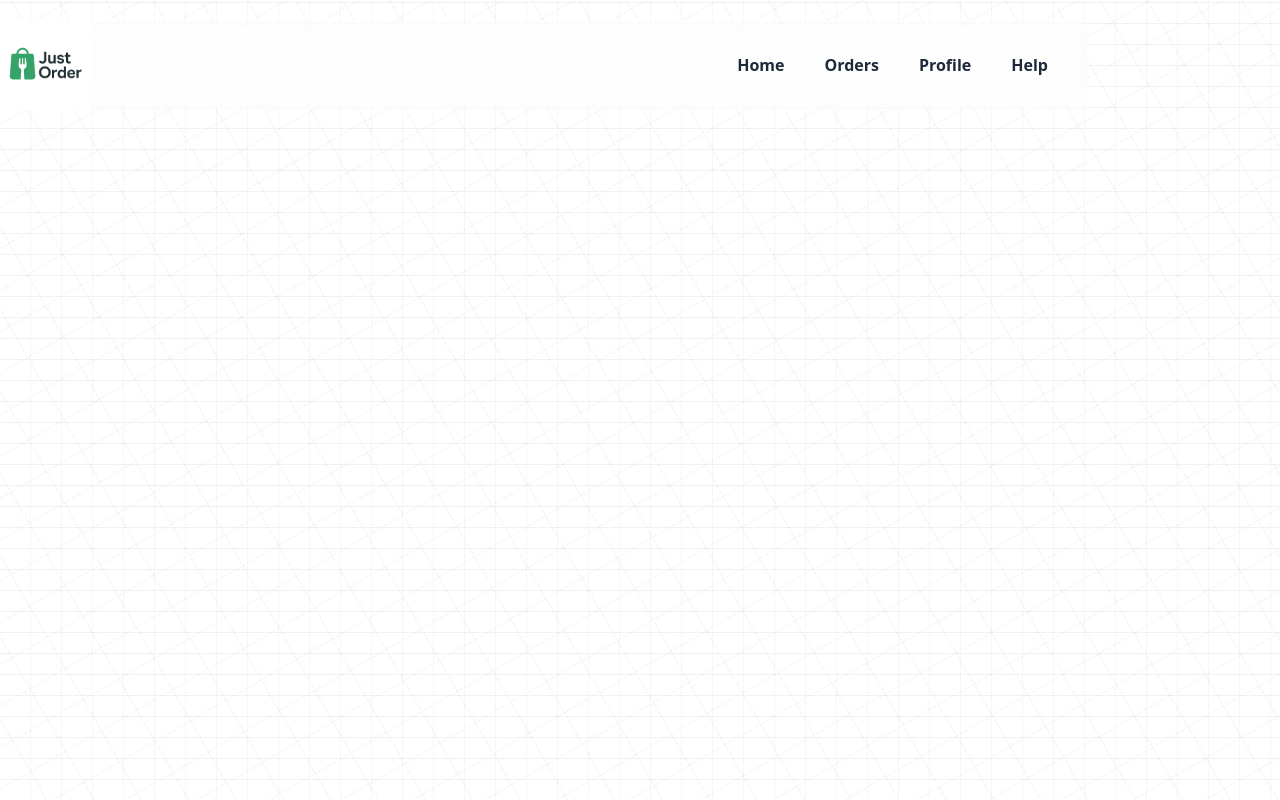
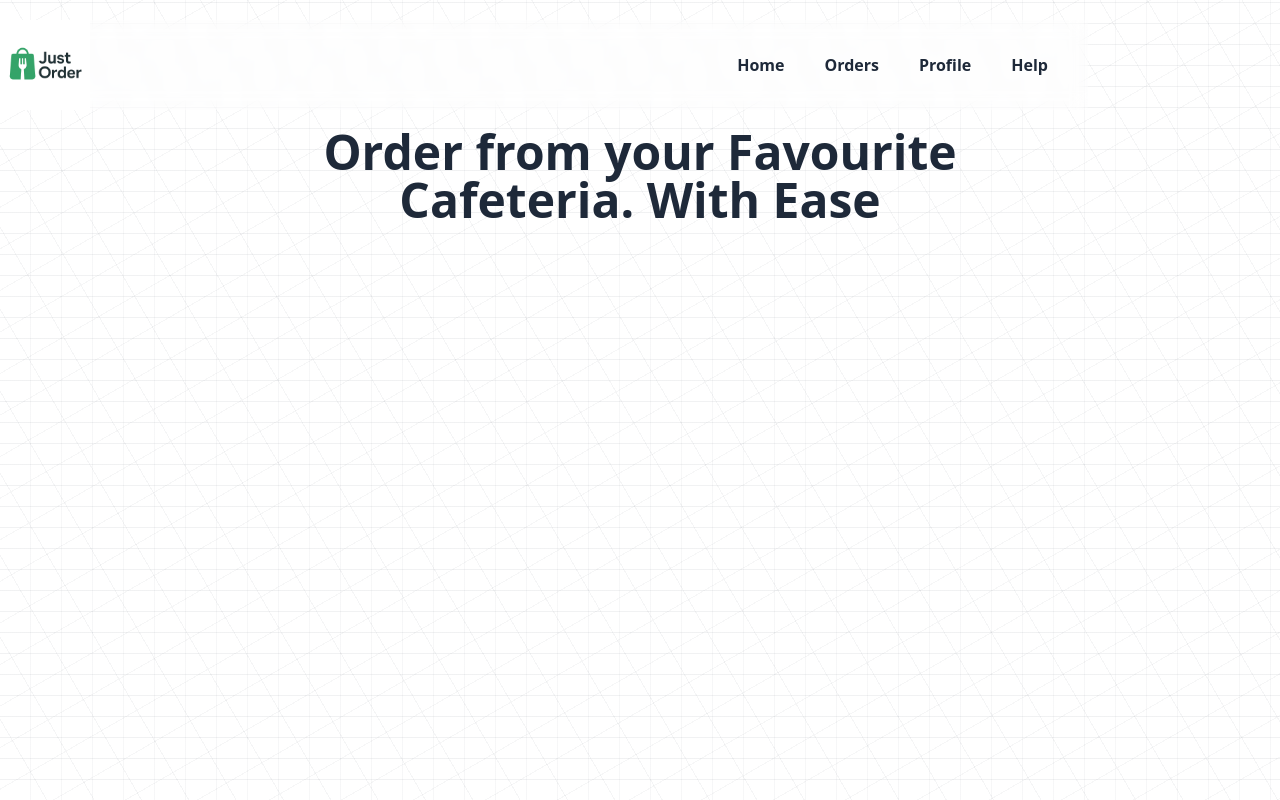
Before and after one commit to DOCTYPE-FRANCO/justorder, a React (Vite) app: page / in a window 1280 px wide. Built offline with nearby package versions, Linux system fonts and the light colour scheme.

Commit message:
herro fix

```diff
--- a/src/Components/Header.jsx
+++ b/src/Components/Header.jsx
@@ -1,9 +1,10 @@
 import React from "react";
 import Logo from "../assets/Logo.jpg"
 import Navbar from "./Navbar";
+
 function Header(){
     return(
-        <div className="z-50 top-5 flex flex-row fixed justify-self-center justify-between items-center w-[85vw] backdrop-blur-sm">
+        <div className="z-50 mb-32 top-5 flex flex-row fixed justify-self-center justify-between items-center w-[85vw] backdrop-blur-sm">
             <img src={Logo} className="w-[90px]" />
             <Navbar />
         </div>
--- a/src/Components/Herosection.jsx
+++ b/src/Components/Herosection.jsx
@@ -1 +1,10 @@
 import React from "react";
+function Herosection(){
+    return(
+        <div className="flex justify-center pt-32">
+            <p className="flex flex-row md:max-w-[650px] font-bold justify-center text-center md:text-5xl text-gray-800">Order from your Favourite Cafeteria. With Ease</p>
+        </div>
+    );
+}
+
+export default Herosection;
--- a/src/Components/Homepage.jsx
+++ b/src/Components/Homepage.jsx
@@ -1,7 +1,10 @@
 import React from "react";
+import Herosection from "./Herosection";
 function Homepage(){
     return(
-        <div></div>
+        <div>
+            <Herosection />
+        </div>
     );
 }
 export default Homepage;
```
